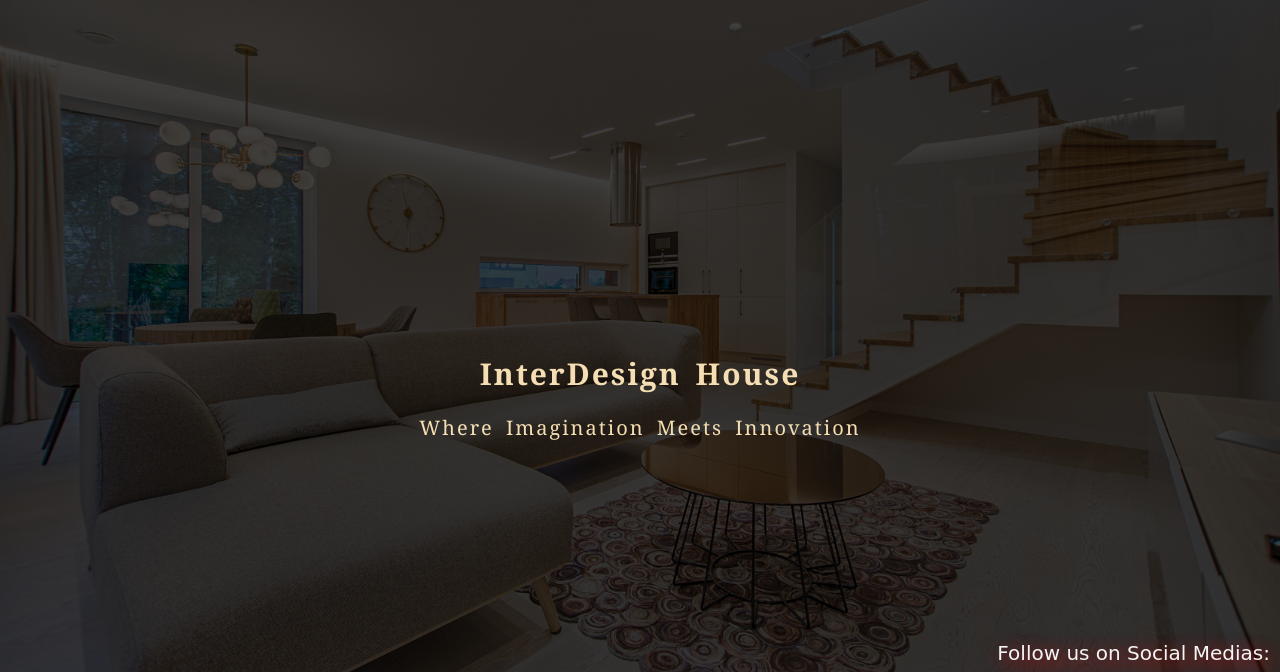
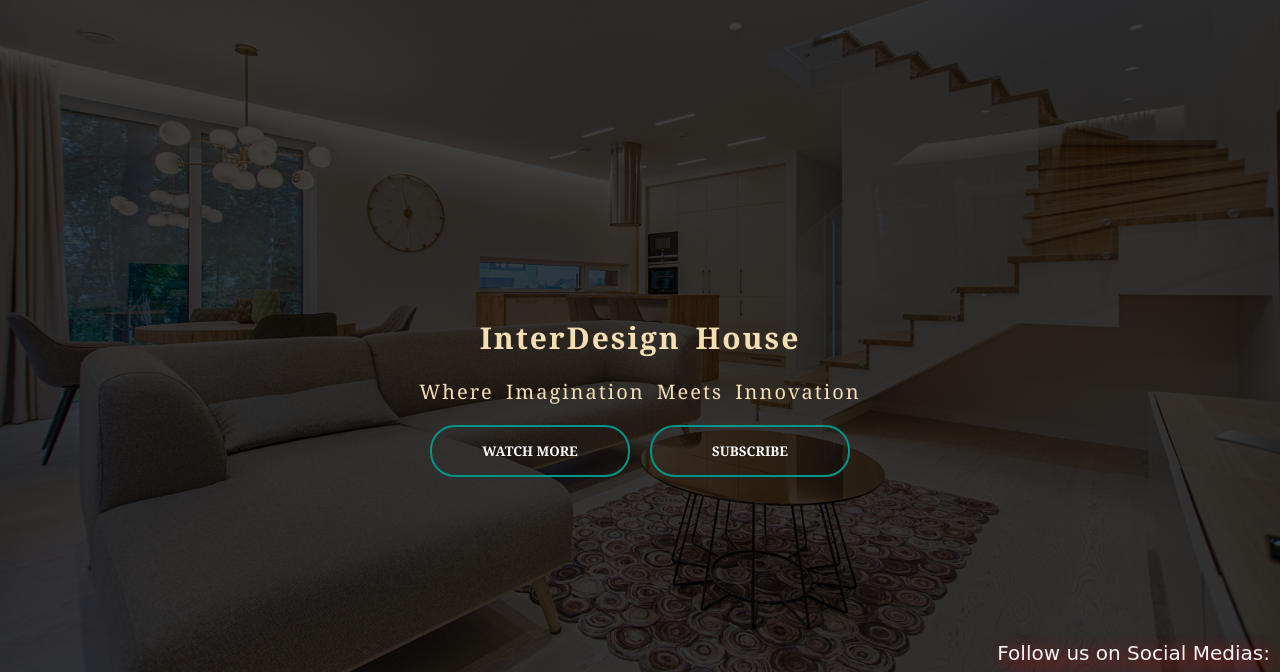
Before and after one commit to nicathasanli/Interior-House-Design, a plain HTML site: page index.html in a window 1280 px wide. Shown: the part 103-775 px from the top of the page. Drawn offline with nearby package versions, Linux system fonts and the light colour scheme; a web font is replaced by a local one.

Commit message:
second commit

```diff
--- a/index.html
+++ b/index.html
@@ -34,6 +34,10 @@
             <h1>InterDesign House</h1>
             <p>Where Imagination Meets Innovation</p>
         </section>
+        <div class="button">
+            <button type="button"><span></span>Watch More</button>
+            <button type="button"><span></span>Subscribe</button>
+        </div>
     </main>
     <footer> <span>Follow us on Social Medias:</span>
             <ul>
--- a/style.css
+++ b/style.css
@@ -40,11 +40,8 @@ nav ul li a:hover{
     font-size: 20px;
     background-color: rgb(180, 152, 118);
     box-shadow: 10px 10px 30px rgba(223, 10, 10, 0.75);
-    border-radius: 30%;
+    border-radius: 25px;
     padding: 3px;
-    border:3px solid rgba(243, 71, 71, 0.75);
-    border-top: none;
-    border-left: none;
 }
 nav ul li a::after{
     content:"";
@@ -65,17 +62,56 @@ nav ul li a:hover::after{
     cursor: pointer;
     margin-left: 10px;
 }
-main section{
-    color: wheat;
+main{
+    height:60vh;/*height-vh, width-vw */
     display: flex;
     flex-direction: column;
-    gap:20px;
     justify-content: center;
     align-items: center;
+    gap:20px;
+}
+main section{
+    display: flex;
+    flex-direction: column;
+    gap: 20px;
+    justify-content: center;
+    align-items: center;
+    color: wheat;
     font-size: 20px;
-    height:60vh;/*height-vh, width-vw */
     letter-spacing: 2px;
     word-spacing: 5px;
+}
+main .button{
+    display: flex;
+    gap: 20px;
+    justify-content: center;
+    align-items: center;
+}
+main button{
+    color: #fff;
+    background: transparent;
+    text-transform: uppercase;
+    width: 200px;
+    border-radius: 25px;
+    padding: 15px 0;
+    cursor: pointer;
+    font-weight: bold;
+    border: 2px solid #009688;
+    position: relative;
+}
+main button span{
+    background: #009688;
+    height: 100%;
+    width: 0;
+    position: absolute;
+    top:0;
+    left:0;
+    border-radius: 25px;
+    z-index: -1;
+    transition: 0.5s;
+}
+main button:hover span{
+    width: 100%;
 }
 footer{
     height: 10vh;
```
